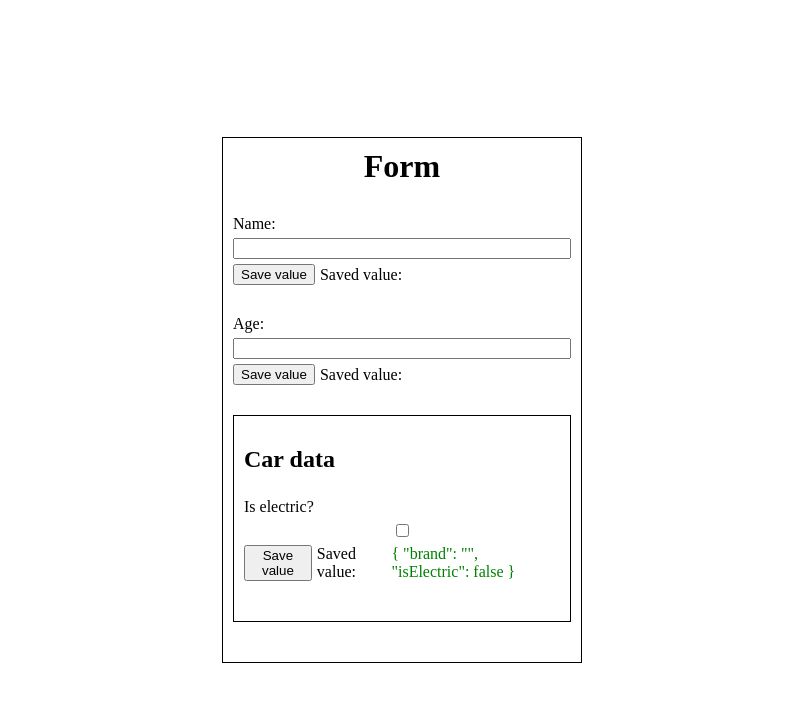
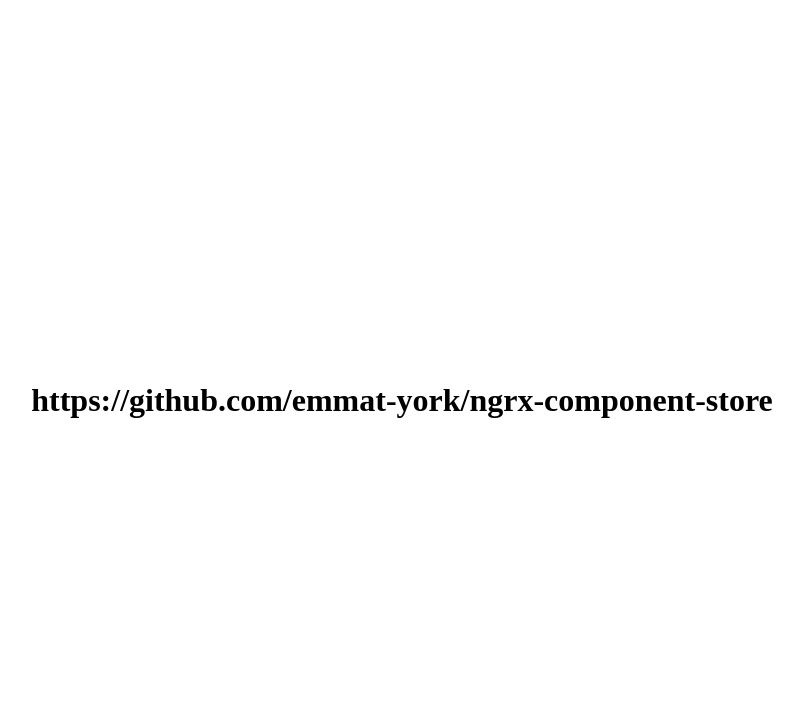
Before and after one commit to emmat-york/ngrx-component-store, an Angular app: page / in a window 1280 px wide. Shown: the top 702 px of the page, without its empty margins (238-1041 px from the left). Built offline with nearby package versions, Linux system fonts and the light colour scheme.

Commit message:
store: update

```diff
--- a/src/app/app.component.html
+++ b/src/app/app.component.html
@@ -1,40 +1 @@
-<form *ngIf="selectorsWithSelectFn$ | async as vm" class="form-group" [formGroup]="formGroup">
-  <h1 class="heading">Form</h1>
-
-  <div class="control-container">
-    <label for="name">Name:</label>
-    <input formControlName="name" type="text" id="name" />
-
-    <div class="value-container">
-      <button type="button" (click)="setName()">Save value</button>
-      <span>Saved value:</span>
-      <span class="saved-value">{{ vm.accName }}</span>
-    </div>
-  </div>
-
-  <div class="control-container">
-    <label for="sureName">Age:</label>
-    <input formControlName="sureName" type="text" id="sureName" />
-
-    <div class="value-container">
-      <button type="button" (click)="setSureName()">Save value</button>
-      <span>Saved value:</span>
-      <span class="saved-value">{{ vm.accSureName }}</span>
-    </div>
-  </div>
-
-  <div class="control-container car-data" formGroupName="carData">
-    <h2>Car data</h2>
-
-    <div class="control-container">
-      <label for="isElectric">Is electric?</label>
-      <input type="checkbox" formControlName="isElectric" id="isElectric" />
-
-      <div class="value-container">
-        <button type="button" (click)="setIsElectric()">Save value</button>
-        <span>Saved value:</span>
-        <span class="saved-value">{{ vm.accCarData | json }}</span>
-      </div>
-    </div>
-  </div>
-</form>
+<h1>https://github.com/emmat-york/ngrx-component-store</h1>
--- a/src/app/app.component.ts
+++ b/src/app/app.component.ts
@@ -1,16 +1,7 @@
 import { ChangeDetectionStrategy, Component } from '@angular/core';
-import { FormBuilder, ReactiveFormsModule } from '@angular/forms';
+import { ReactiveFormsModule } from '@angular/forms';
 import { AppFacade } from './app.facade';
 import { AsyncPipe, JsonPipe, NgIf } from '@angular/common';
-
-interface AppFormGroup {
-  name: string;
-  sureName: string;
-  carData: {
-    brand: string;
-    isElectric: boolean;
-  };
-}
 
 @Component({
   selector: 'app-root',
@@ -21,46 +12,4 @@
   imports: [ReactiveFormsModule, AsyncPipe, NgIf, JsonPipe],
   changeDetection: ChangeDetectionStrategy.OnPush,
 })
-export class AppComponent {
-  // readonly name$ = this.appFacade.name$;
-  // readonly sureName$ = this.appFacade.sureName$;
-  // readonly carData$ = this.appFacade.carData$;
-
-  // vm$ = this.appFacade.vm$;
-
-  selectorsWithSelectFn$ = this.appFacade.selectorsWithSelectFn$;
-
-  readonly formGroup = this.fb.nonNullable.group({
-    name: [''],
-    sureName: [''],
-    carData: this.fb.nonNullable.group({
-      brand: [''],
-      isElectric: [false],
-    }),
-  });
-
-  constructor(
-    private readonly appFacade: AppFacade,
-    private readonly fb: FormBuilder,
-  ) {}
-
-  eff2() {
-    this.appFacade.someEffect2();
-  }
-
-  get formValue(): AppFormGroup {
-    return this.formGroup.getRawValue();
-  }
-
-  setName(): void {
-    this.appFacade.setName(this.formValue.name);
-  }
-
-  setSureName(): void {
-    this.appFacade.setSureName(this.formValue.sureName);
-  }
-
-  setIsElectric(): void {
-    this.appFacade.setIsElectric(this.formValue.carData.isElectric);
-  }
-}
+export class AppComponent {}
--- a/src/app/app.facade.ts
+++ b/src/app/app.facade.ts
@@ -1,6 +1,5 @@
 import { ComponentStore } from './component-store/component-store';
 import { Injectable } from '@angular/core';
-import { delay, Observable, of, switchMap, tap } from 'rxjs';
 
 interface AppStoreState {
   name: string;
@@ -24,18 +23,15 @@
 
 @Injectable()
 export class AppFacade extends ComponentStore<AppStoreState> {
-  // selectFn - works!!!
-  // select as WV - works!!!
-  // select as selectors with selectFn - works!!!
   private readonly name$ = this.select(state => state.name);
   private readonly sureName$ = this.select(state => state.sureName);
   private readonly carData$ = this.select(state => state.carData);
 
-  // readonly vm$ = this.select({
-  //   nameVM: this.name$,
-  //   sureNameVM: this.sureName$,
-  //   carDataVM: this.carData$,
-  // }).pipe(tap(v => console.log('vm$', v)));
+  readonly vm$ = this.select({
+    nameVM: this.name$,
+    sureNameVM: this.sureName$,
+    carDataVM: this.carData$,
+  });
 
   readonly selectorsWithSelectFn$ = this.select(
     this.carData$,
@@ -48,55 +44,9 @@
         accSureName: sureName,
       };
     },
-  ).pipe(tap(v => console.log('selectorsWithSelectFn$', v)));
-
-  readonly someEffect = this.effect((name$: Observable<string>) => {
-    return name$.pipe(
-      switchMap(name => {
-        console.log('effect has been called.');
-        return of(name + ' (changed by effect.)').pipe(delay(2000));
-      }),
-      tap({
-        next: value => this.setName(value),
-        error: err => console.error(err),
-        complete: () => console.log('effect has been completed.'),
-      }),
-    );
-  });
-
-  readonly someEffect2 = this.effect((name$: Observable<void>) => {
-    return name$.pipe(
-        switchMap(name => {
-          console.log('effect has been called.');
-          return of(name + ' (changed by effect.)').pipe(delay(2000));
-        }),
-        tap({
-          next: value => this.setName(value),
-          error: err => console.error(err),
-          complete: () => console.log('effect has been completed.'),
-        }),
-    );
-  });
+  );
 
   constructor() {
     super(INITIAL_STATE);
   }
-
-  setName(name: string): void {
-    this.setState(state => ({ ...state, name }));
-  }
-
-  setSureName(sureName: string): void {
-    this.setState(state => ({ ...state, sureName }));
-  }
-
-  setIsElectric(isElectric: boolean): void {
-    this.setState(state => ({
-      ...state,
-      carData: {
-        ...state.carData,
-        isElectric,
-      },
-    }));
-  }
 }
--- a/src/app/component-store/component-store.ts
+++ b/src/app/component-store/component-store.ts
@@ -1,4 +1,4 @@
-import { BehaviorSubject, combineLatest, EMPTY, map, Observable, of } from 'rxjs';
+import { BehaviorSubject, combineLatest, isObservable, map, Observable, of, take } from 'rxjs';
 import { DestroyRef, inject, Inject, Injectable, InjectionToken, OnDestroy } from '@angular/core';
 import { takeUntilDestroyed } from '@angular/core/rxjs-interop';
 
@@ -171,8 +171,9 @@
     effectFn: (source$: Observable<Value | void>) => Observable<Output>,
   ): (staticValueOrSource: Value | Observable<Value> | void) => void {
     return (staticValueOrSource: Value | Observable<Value> | void) => {
-      const source$ =
-        staticValueOrSource instanceof Observable ? staticValueOrSource : of(staticValueOrSource);
+      const source$ = isObservable(staticValueOrSource)
+        ? staticValueOrSource
+        : of(staticValueOrSource);
 
       effectFn(source$).pipe(takeUntilDestroyed(this.destroyRef)).subscribe();
     };
@@ -203,8 +204,8 @@
     }
 
     return {
+      selectors,
       keys,
-      selectors,
     };
   }
 
@@ -219,7 +220,7 @@
     let selectFn!: (...results: SelectorsResult<Observable<unknown>[]>) => Output;
 
     for (const selectorOrSelect of selectorsWithSelectFn) {
-      if (selectorOrSelect instanceof Observable) {
+      if (isObservable(selectorOrSelect)) {
         selectors.push(selectorOrSelect);
       } else {
         selectFn = selectorOrSelect;
```
